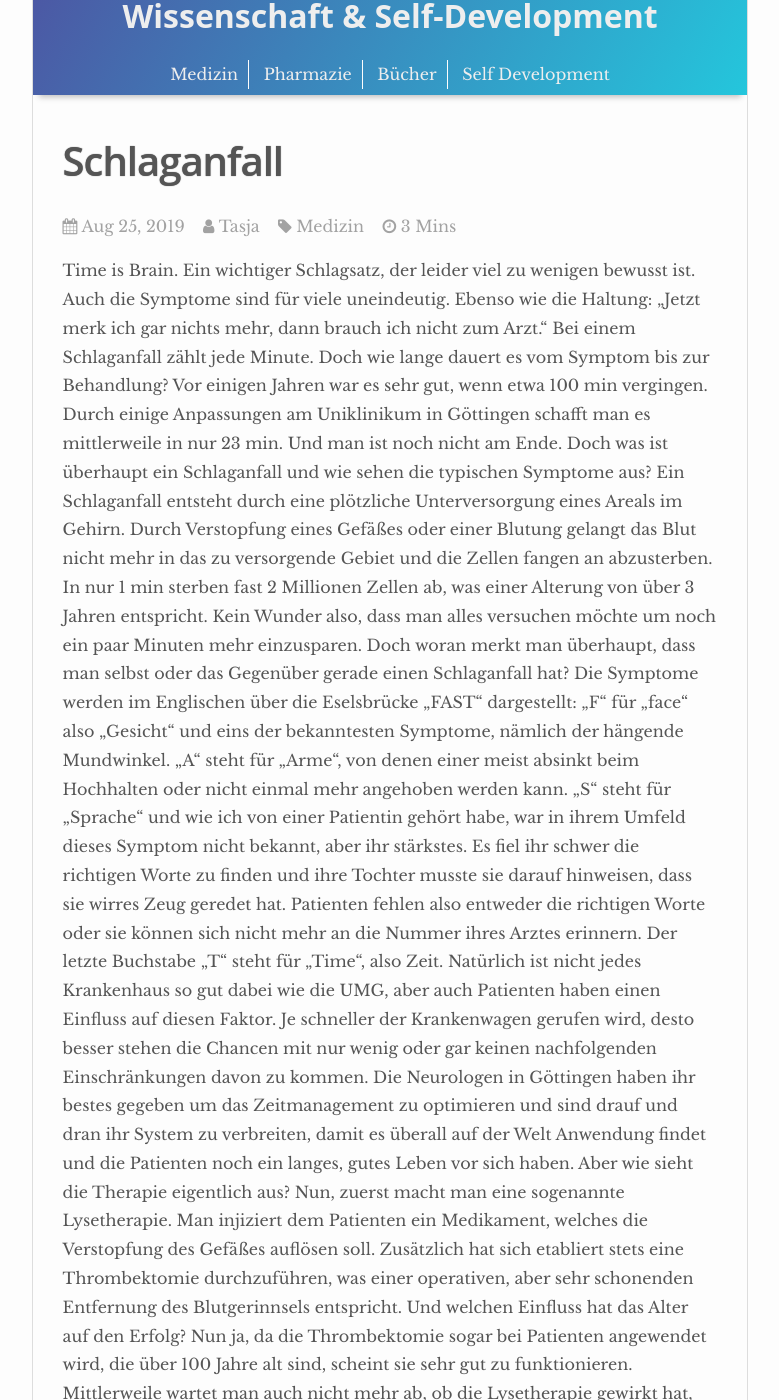
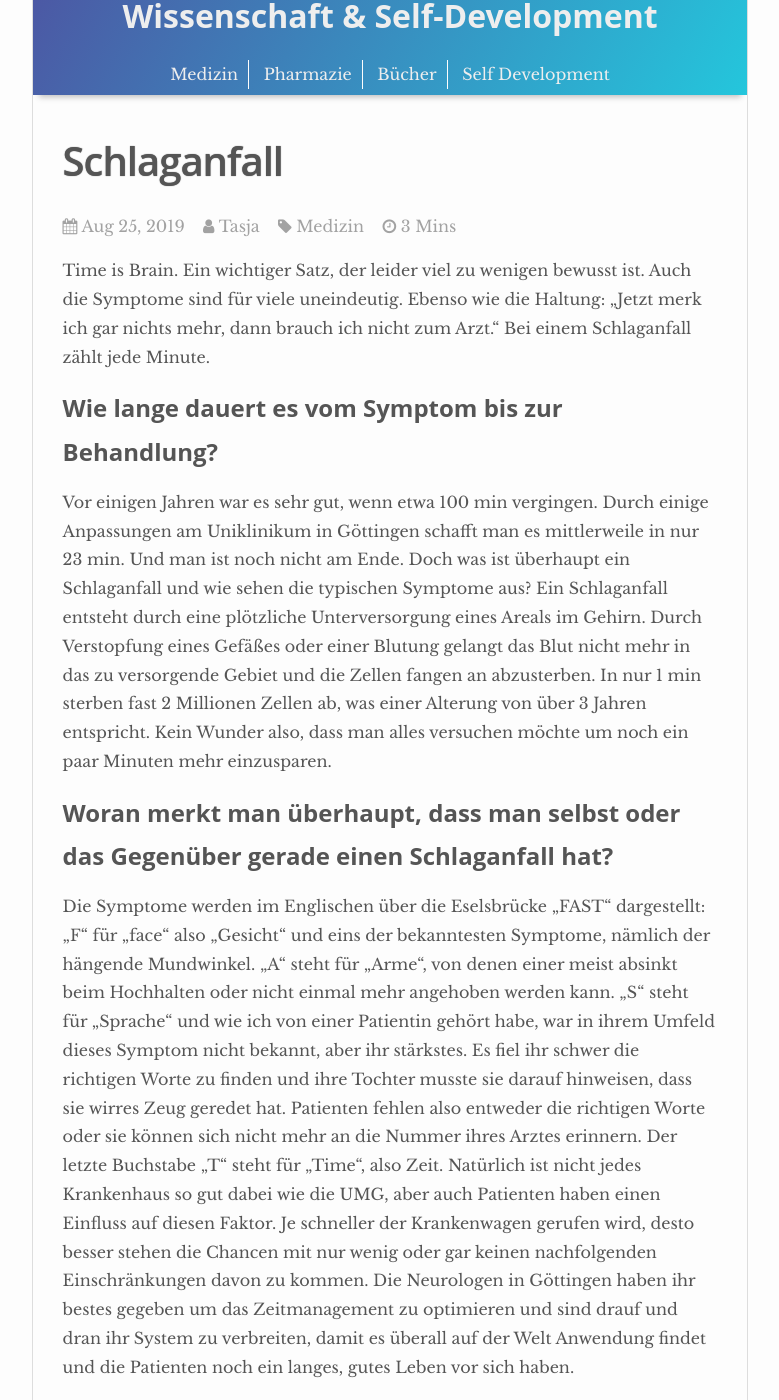
Before and after one commit to TasjaArriens/TasjaArriens.github.io, a Jekyll site: the page built from _posts/2019-08-25-schlaganfall.md, in a window 1280 px wide and 1400 px high, scrolled down 214 px. Shown: the whole window, without its empty margins (250-1029 px from the left). Built offline with Jekyll 4.4.1, drawn with Linux system fonts in a browser that asks for light colours; nearby versions of some CDN libraries; some of the changed text lies outside the part shown.

Commit message:
Organisation Schlaganfall

```diff
--- a/_posts/2019-08-25-schlaganfall.md
+++ b/_posts/2019-08-25-schlaganfall.md
@@ -7,11 +7,13 @@ author: tasja
 ---
 
 Time is Brain.
-Ein wichtiger Schlagsatz, der leider viel zu wenigen bewusst ist.
+Ein wichtiger Satz, der leider viel zu wenigen bewusst ist.
 Auch die Symptome sind für viele uneindeutig.
 Ebenso wie die Haltung: „Jetzt merk ich gar nichts mehr, dann brauch ich nicht zum Arzt.“
 Bei einem Schlaganfall zählt jede Minute.
-Doch wie lange dauert es vom Symptom bis zur Behandlung?
+
+## Wie lange dauert es vom Symptom bis zur Behandlung?
+
 Vor einigen Jahren war es sehr gut, wenn etwa 100 min vergingen.
 Durch einige Anpassungen am Uniklinikum in Göttingen schafft man es mittlerweile in nur 23 min.
 Und man ist noch nicht am Ende. Doch was ist überhaupt ein Schlaganfall und wie sehen die typischen Symptome aus?
@@ -19,7 +21,9 @@ Ein Schlaganfall entsteht durch eine plötzliche Unterversorgung eines Areals im
 Durch Verstopfung eines Gefäßes oder einer Blutung gelangt das Blut nicht mehr in das zu versorgende Gebiet und die Zellen fangen an abzusterben.
 In nur 1 min sterben fast 2 Millionen Zellen ab, was einer Alterung von über 3 Jahren entspricht.
 Kein Wunder also, dass man alles versuchen möchte um noch ein paar Minuten mehr einzusparen.
-Doch woran merkt man überhaupt, dass man selbst oder das Gegenüber gerade einen Schlaganfall hat?
+
+## Woran merkt man überhaupt, dass man selbst oder das Gegenüber gerade einen Schlaganfall hat?
+
 Die Symptome werden im Englischen über die Eselsbrücke „FAST“ dargestellt:
 „F“ für „face“ also „Gesicht“ und eins der bekanntesten Symptome, nämlich der hängende Mundwinkel.
 „A“ steht für „Arme“, von denen einer meist absinkt beim Hochhalten oder nicht einmal mehr angehoben werden kann.
@@ -28,7 +32,9 @@ Es fiel ihr schwer die richtigen Worte zu finden und ihre Tochter musste sie dar
 Der letzte Buchstabe „T“ steht für „Time“, also Zeit. Natürlich ist nicht jedes Krankenhaus so gut dabei wie die UMG, aber auch Patienten haben einen Einfluss auf diesen Faktor.
 Je schneller der Krankenwagen gerufen wird, desto besser stehen die Chancen mit nur wenig oder gar keinen nachfolgenden Einschränkungen davon zu kommen.
 Die Neurologen in Göttingen haben ihr bestes gegeben um das Zeitmanagement zu optimieren und sind drauf und dran ihr System zu verbreiten, damit es überall auf der Welt Anwendung findet und die Patienten noch ein langes, gutes Leben vor sich haben.
-Aber wie sieht die Therapie eigentlich aus?
+
+## Aber wie sieht die Therapie eigentlich aus?
+
 Nun, zuerst macht man eine sogenannte Lysetherapie.
 Man injiziert dem Patienten ein Medikament, welches die Verstopfung des Gefäßes auflösen soll.
 Zusätzlich hat sich etabliert stets eine Thrombektomie durchzuführen, was einer operativen, aber sehr schonenden Entfernung des Blutgerinnsels entspricht.
```
